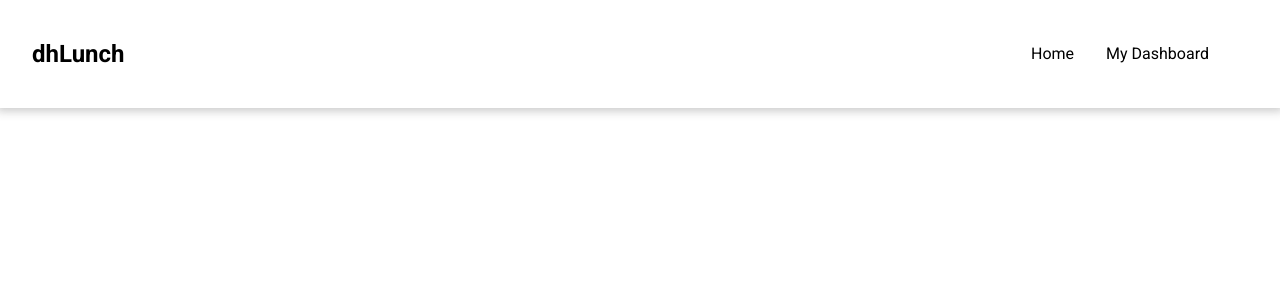
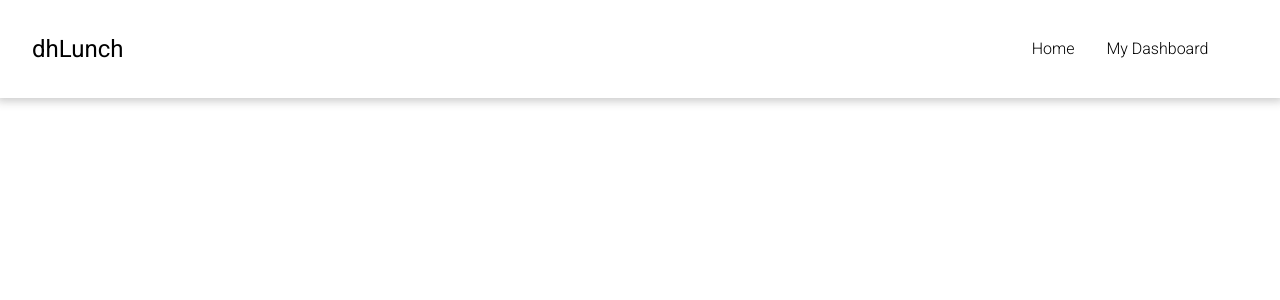
Before and after one commit to AbbieSmith11/dhlunch, a React (Vite) app in the folder frontend/: page / in a window 1280 px wide. Shown: the top 300 px of the page. Built offline with nearby package versions, Linux system fonts and the light colour scheme.

Commit message:
Added folder and files for scss setup and added a mixin for font for the navbar

```diff
--- a/frontend/src/components/Navbar/Navbar.module.scss
+++ b/frontend/src/components/Navbar/Navbar.module.scss
@@ -1,11 +1,19 @@
+// import css variables
+@use "../../sass/mixins";
+@use "../../sass/variables";
+
 // main nav component
 nav {
   display: flex;
   flex-direction: row;
   justify-content: space-between;
   align-items: center;
-  padding: 20px 2rem;
+  padding: 15px 2rem;
   box-shadow: 0 0 9px 3px rgba(41, 41, 41, 0.25);
+}
+
+nav h1 {
+    @include mixins.regular;
 }
 
 // div that contains the links
@@ -21,4 +29,5 @@ nav div {
 nav div a {
   color: black;
   text-decoration: none;
+  @include mixins.light;
 }
--- /dev/null
+++ b/frontend/src/sass/_mixins.scss
@@ -0,0 +1,17 @@
+// font weights
+
+@mixin semibold {
+    font-weight: 600;
+}
+
+@mixin medium {
+    font-weight: 500;
+}
+
+@mixin regular {
+    font-weight: 400;
+}
+
+@mixin light {
+    font-weight: 300;
+}
--- /dev/null
+++ b/frontend/src/sass/_variables.scss
@@ -0,0 +1,6 @@
+// Colour Palette
+$background : #F4F4F7;
+$darkblue : #2A1B6A;
+$turqoise : #39B2AB;
+$pink : #B52A79;
+$purple : #4D437F;
```
